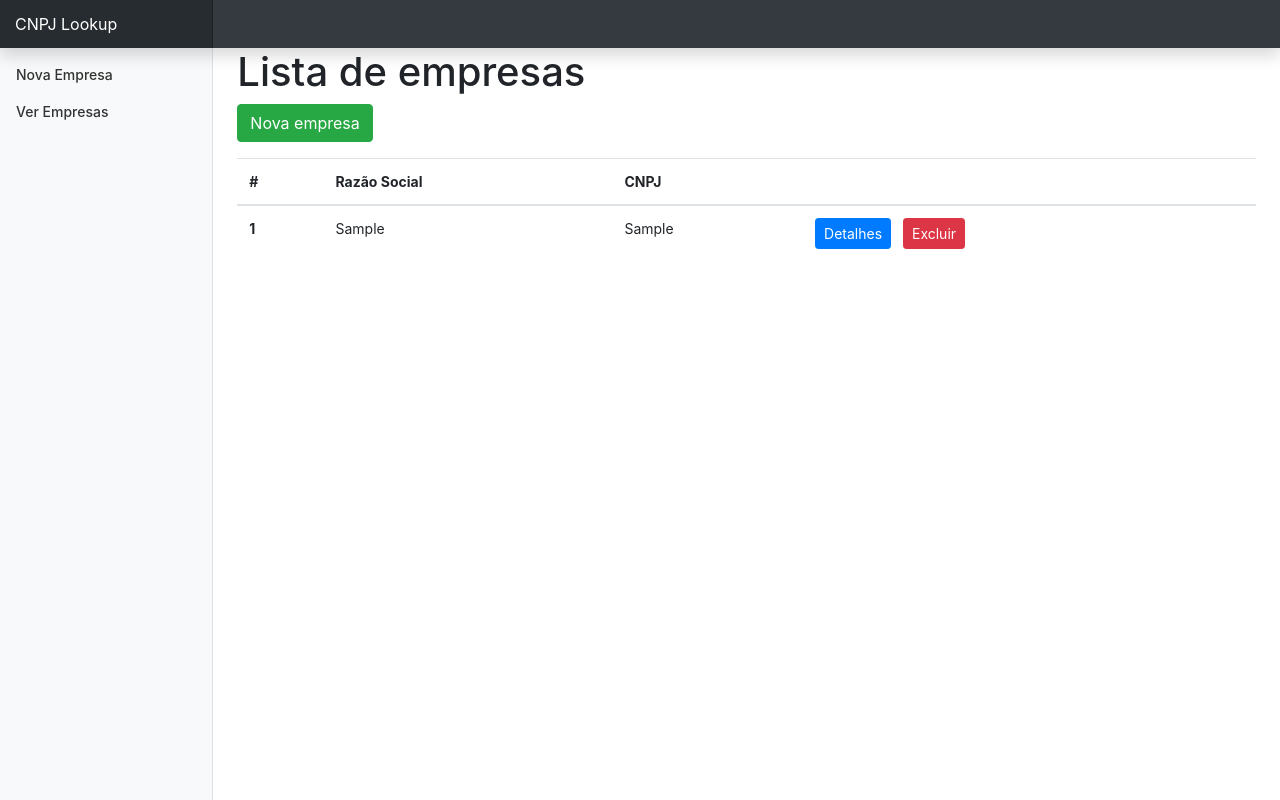
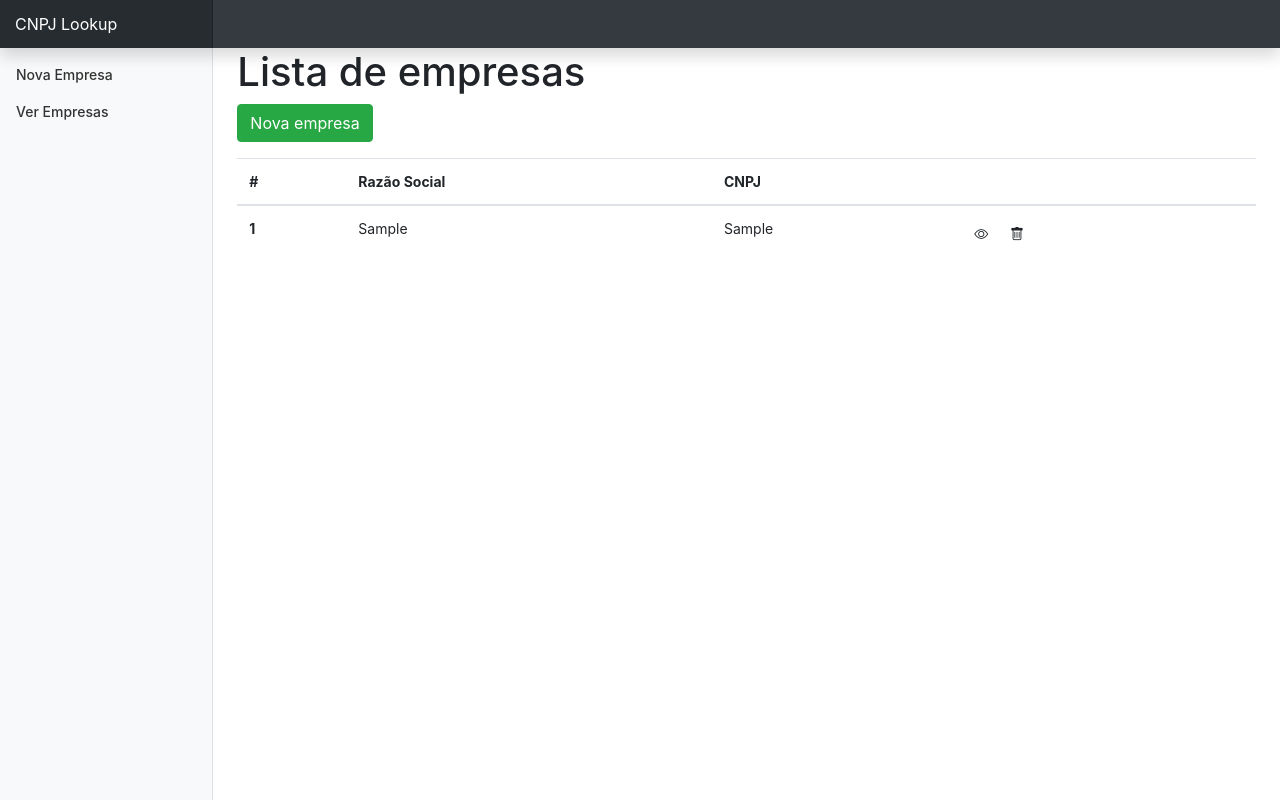
Before and after one commit to Jefferson472/cnpj-lookup, a Django app: page /empresas/ in a window 1280 px wide. Run offline with Django 4.2, Linux system fonts and the light colour scheme; tables that the repository leaves empty hold one stand-in row (values such as "Sample post"); some libraries are stand-ins or nearby versions.

Commit message:
fix: lista, alterado texto para ícones

```diff
--- a/src/apps/cnpj_lookup/templates/cnpj_lookup/empresa_list.html
+++ b/src/apps/cnpj_lookup/templates/cnpj_lookup/empresa_list.html
@@ -21,8 +21,8 @@
           <td>{{ empresa.razao_social }}</td>
           <td>{{ empresa.cnpj }}</td>
           <td>
-            <a href="{% url 'cnpj-lookup:empresa-update' pk=empresa.pk %}" class="btn btn-primary btn-sm mr-2">Detalhes</a>
-            <a href="{% url 'cnpj-lookup:empresa-delete' pk=empresa.pk %}" class="btn btn-danger btn-sm">Excluir</a>
+            <a href="{% url 'cnpj-lookup:empresa-update' pk=empresa.pk %}" class="btn btn-sm"><i class="bi bi-eye"></i></a>
+            <a href="{% url 'cnpj-lookup:empresa-delete' pk=empresa.pk %}" class="btn btn-sm"><i class="bi bi-trash"></i></a>
           </td>
         </tr>
       {% empty %}
```
